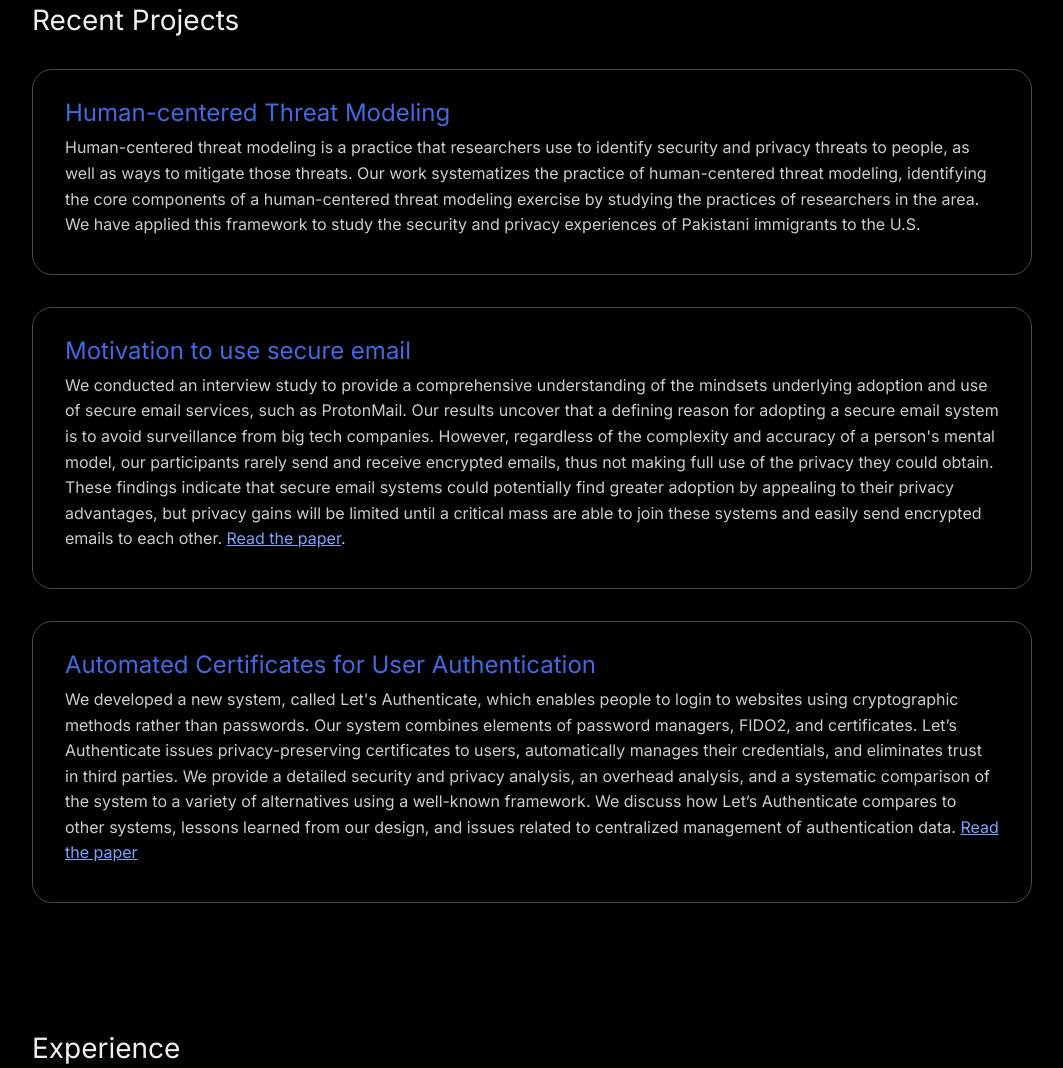
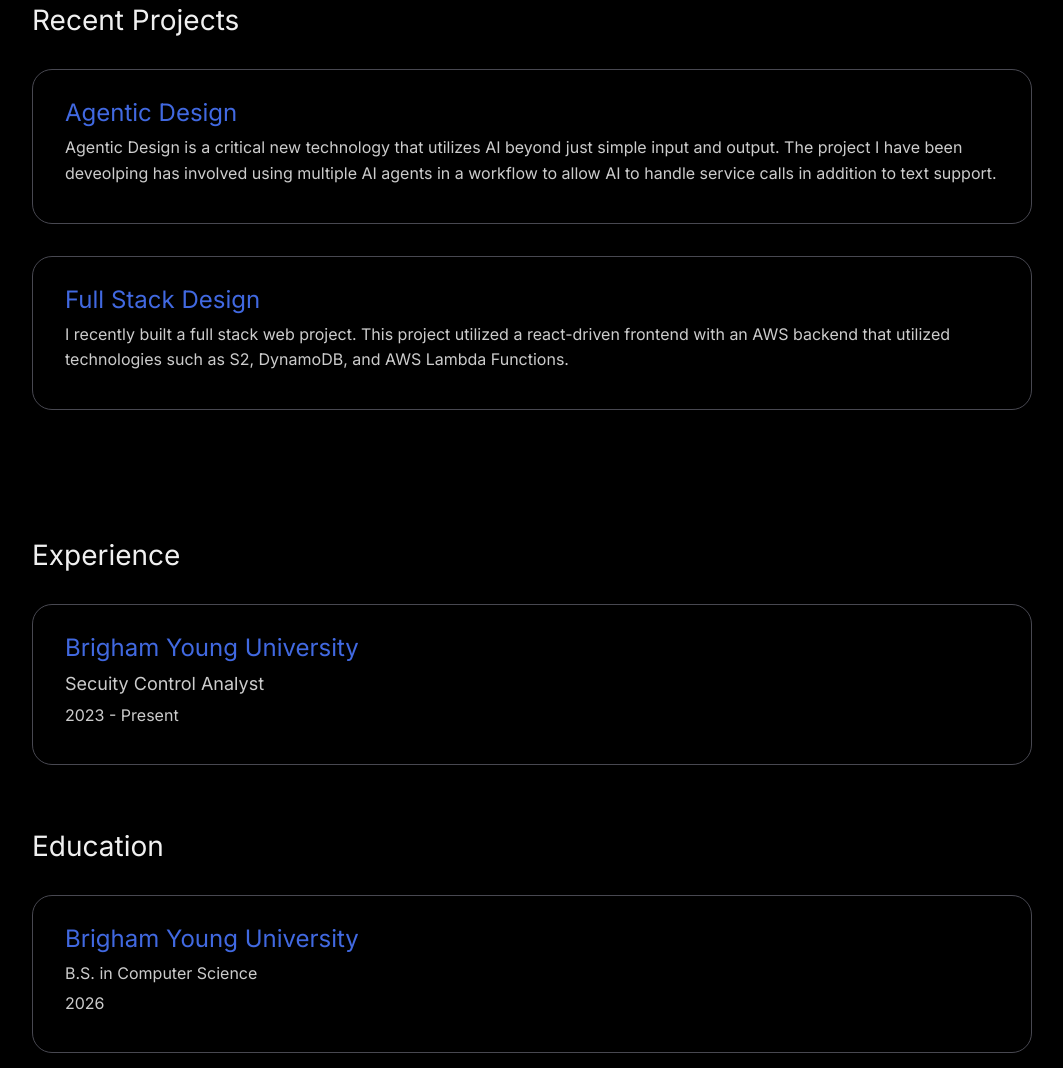
Before and after one commit to princecal/Personal-Site, a plain HTML site: page index.html in a window 1280 px wide. Shown: the part 550-1618 px from the top of the page, without its empty margins (108-1171 px from the left). Drawn offline with Linux system fonts and the light colour scheme.

Commit message:
Update project descriptions in index.html

```diff
--- a/index.html
+++ b/index.html
@@ -335,34 +335,21 @@
                 <h2>Recent Projects</h2>
                 <div class="skill card">
                     <h3>
-                        Human-centered Threat Modeling
+                        Agentic Design
                     </h3>
 
                     <p>
-                        Human-centered threat modeling is a practice that researchers use to identify security and privacy threats to people, as well as ways to mitigate those threats.
-                        Our work systematizes the practice of human-centered threat modeling, identifying the core components of a human-centered threat modeling exercise by studying the practices of researchers in the area.
-                        We have applied this framework to study the security and privacy experiences of Pakistani immigrants to the U.S.
+                        Agentic Design is a critical new technology that utilizes AI beyond just simple input and output. The project I have been deveolping has involved using multiple AI agents in a workflow to allow AI to handle service calls in addition to text support.
                     </p>
 
                 </div>
 
                 <div class="skill card">
                     <h3>
-                        Motivation to use secure email
+                        Full Stack Design
                     </h3>
                     <p>
-                        We conducted an interview study to provide a comprehensive understanding of the mindsets underlying adoption and use of secure email services, such as ProtonMail. Our results uncover that a defining reason for adopting a secure email system is to avoid surveillance from big tech companies. However, regardless of the complexity and accuracy of a person's mental model, our participants rarely send and receive encrypted emails, thus not making full use of the privacy they could obtain. These findings indicate that secure email systems could potentially find greater adoption by appealing to their privacy advantages, but privacy gains will be limited until a critical mass are able to join these systems and easily send encrypted emails to each other.
-                        <a href="https://www.usenix.org/conference/soups2023/presentation/usman">Read the paper</a>.
-                    </p>
-                </div>
-
-                <div class="skill card">
-                    <h3>
-                        Automated Certificates for User Authentication
-                    </h3>
-                    <p>
-                       We developed a new system, called Let's Authenticate, which enables people to login to websites using cryptographic methods rather than passwords. Our system combines elements of password managers, FIDO2, and certificates. Let’s Authenticate issues privacy-preserving certificates to users, automatically manages their credentials, and eliminates trust in third parties. We provide a detailed security and privacy analysis, an overhead analysis, and a systematic comparison of the system to a variety of alternatives using a well-known framework. We discuss how Let’s Authenticate compares to other systems, lessons learned from our design, and issues related to centralized management of authentication data.
-                     <a href="https://www.ndss-symposium.org/ndss-paper/auto-draft-251/">Read the paper</a>
+                       I recently built a full stack web project. This project utilized a react-driven frontend with an AWS backend that utilized technologies such as S2, DynamoDB, and AWS Lambda Functions.
                     </p>
                 </div>
 
```
